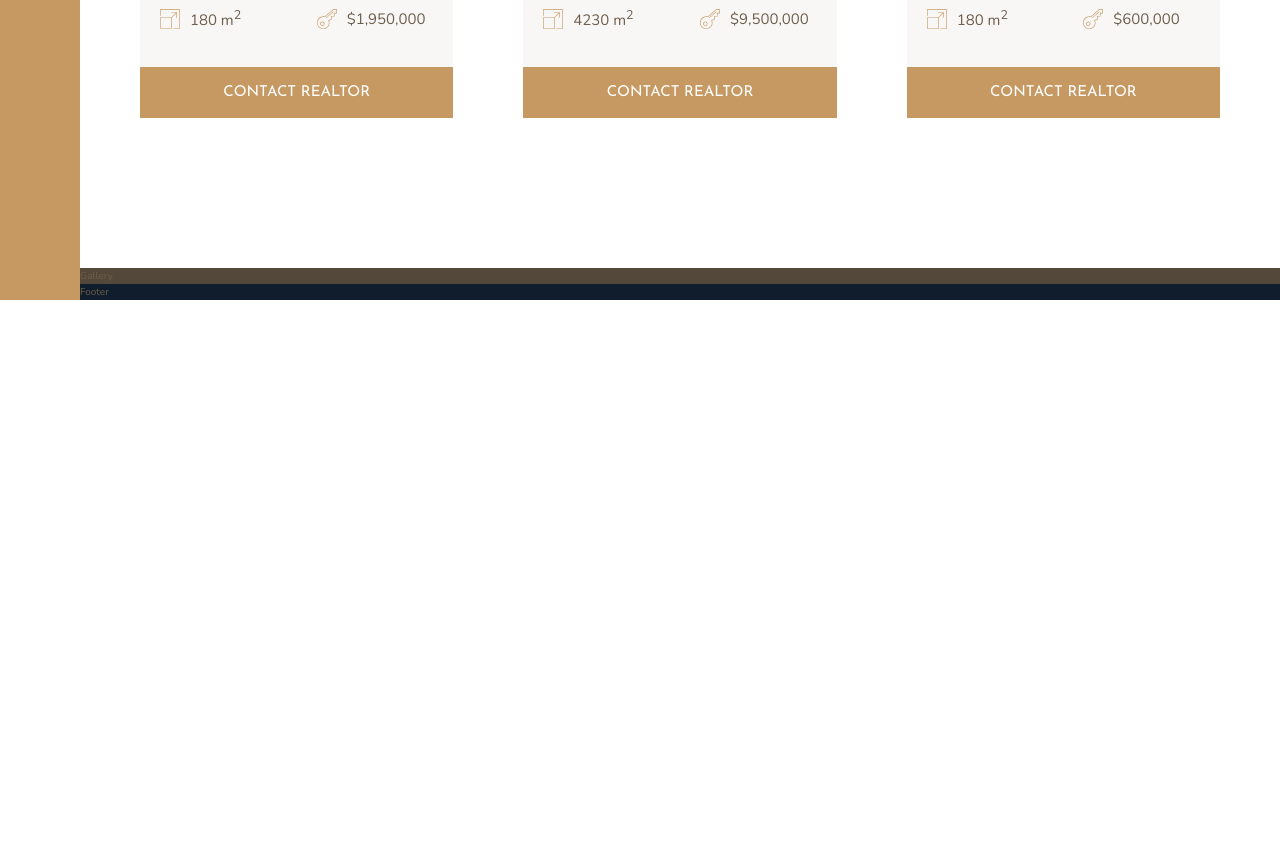
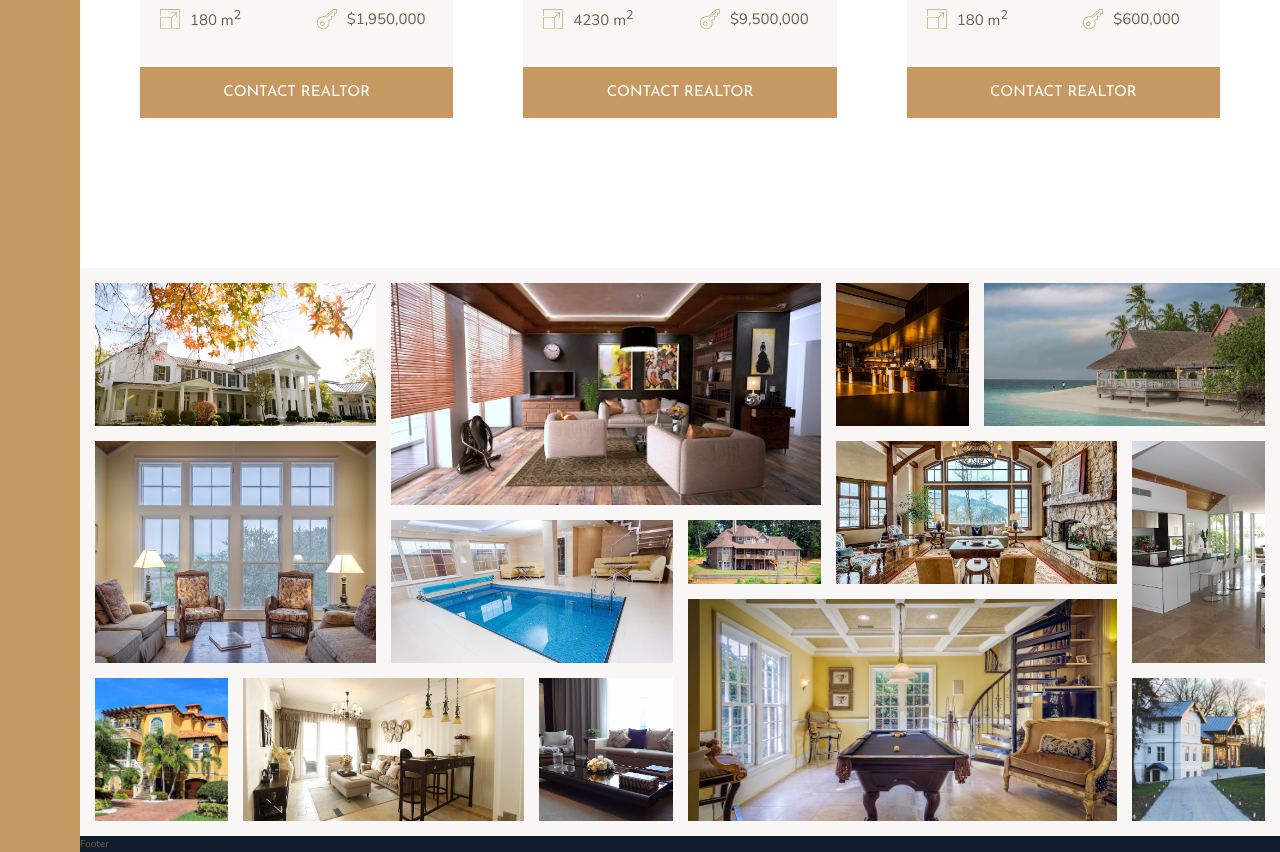
Before and after one commit to eddyc0de/nexter, a website: page index.html in a window 1280 px wide. Shown: the part 2804-3656 px from the top of the page. Before the commit the page ends 3104 px from the top, so only its background shows below. Drawn offline with nearby package versions, Linux system fonts and the light colour scheme.

Commit message:
Add gallery section

```diff
--- a/index.html
+++ b/index.html
@@ -291,12 +291,51 @@
 			</div>
 			<button class="btn home__btn">Contact realtor</button>
 		</div>
-
-
     </section>
 
     <section class="gallery">
-        Gallery
+		<figure class="gallery__item gallery__item--1">
+			<img src="img/gal-1.jpeg" alt="Gallery image 1" class="gallery__img">
+		</figure>
+		<figure class="gallery__item gallery__item--2">
+			<img src="img/gal-2.jpeg" alt="Gallery image 2" class="gallery__img">
+		</figure>
+		<figure class="gallery__item gallery__item--3">
+			<img src="img/gal-3.jpeg" alt="Gallery image 3" class="gallery__img">
+		</figure>
+		<figure class="gallery__item gallery__item--4">
+			<img src="img/gal-4.jpeg" alt="Gallery image 4" class="gallery__img">
+		</figure>
+		<figure class="gallery__item gallery__item--5">
+			<img src="img/gal-5.jpeg" alt="Gallery image 5" class="gallery__img">
+		</figure>
+		<figure class="gallery__item gallery__item--6">
+			<img src="img/gal-6.jpeg" alt="Gallery image 6" class="gallery__img">
+		</figure>
+		<figure class="gallery__item gallery__item--7">
+			<img src="img/gal-7.jpeg" alt="Gallery image 7" class="gallery__img">
+		</figure>
+		<figure class="gallery__item gallery__item--8">
+			<img src="img/gal-8.jpeg" alt="Gallery image 8" class="gallery__img">
+		</figure>
+		<figure class="gallery__item gallery__item--9">
+			<img src="img/gal-9.jpeg" alt="Gallery image 9" class="gallery__img">
+		</figure>
+		<figure class="gallery__item gallery__item--10">
+			<img src="img/gal-10.jpeg" alt="Gallery image 10" class="gallery__img">
+		</figure>
+		<figure class="gallery__item gallery__item--11">
+			<img src="img/gal-11.jpeg" alt="Gallery image 11" class="gallery__img">
+		</figure>
+		<figure class="gallery__item gallery__item--12">
+			<img src="img/gal-12.jpeg" alt="Gallery image 12" class="gallery__img">
+		</figure>
+		<figure class="gallery__item gallery__item--13">
+			<img src="img/gal-13.jpeg" alt="Gallery image 13" class="gallery__img">
+		</figure>
+		<figure class="gallery__item gallery__item--14">
+			<img src="img/gal-14.jpeg" alt="Gallery image 14" class="gallery__img">
+		</figure>
     </section>
 
     <footer class="footer">
--- a/sass/_gallery.scss
+++ b/sass/_gallery.scss
@@ -1,4 +1,76 @@
 .gallery {
-    background-color: $color-grey-dark-1;
-    grid-column: full-start / full-end;
+    background-color: $color-grey-light-1;
+	grid-column: full-start / full-end;
+
+	display: grid;
+	grid-template-columns: repeat(8, 1fr);
+	grid-template-rows: repeat(7, 5vw);
+	grid-gap: 1.5rem;
+	padding: 1.5rem;
+
+	&__item {
+		&--1 {
+			grid-row: 1 / span 2;
+			grid-column: 1 / span 2;
+		}
+		&--2 {
+			grid-row: 1 / span 3;
+			grid-column: 3 / span 3;
+		}
+		&--3 {
+			grid-row: 1 / span 2;
+			grid-column: 6 / 7;
+		}
+		&--4 {
+			grid-row: 1 / span 2;
+			grid-column: 7 / -1;
+		}
+		&--5 {
+			grid-row: 3 / span 3;
+			grid-column: 1 / span 2;
+		}
+		&--6 {
+			grid-row: 4 / span 2;
+			grid-column: 3 / span 2;
+		}
+		&--7 {
+			grid-row: 4 / 5;
+			grid-column: 5 / 6;
+		}
+		&--8 {
+			grid-row: 3 / span 2;
+			grid-column: 6 / span 2;
+		}
+		&--9 {
+			grid-row: 3 / span 3;
+			grid-column: 8 / -1;
+		}
+		&--10 {
+			grid-row: 6 / span 2;
+			grid-column: 1 / 2;
+		}
+		&--11 {
+			grid-row: 6 / span 2;
+			grid-column: 2 / span 2;
+		}
+		&--12 {
+			grid-row: 6 / span 2;
+			grid-column: 4 / 5;
+		}
+		&--13 {
+			grid-row: 5 / span 3;
+			grid-column: 5 / span 3;
+		}
+		&--14 {
+			grid-row: 6 / span 2;
+			grid-column: 8 / -1;
+		}
+	}
+
+	&__img {
+		width: 100%;
+		height: 100%;
+		object-fit: cover; //In order to object-fit to work, width and height need to be specified
+		display: block;
+	}
 }
```
Also changed, not shown: css/style.css.
